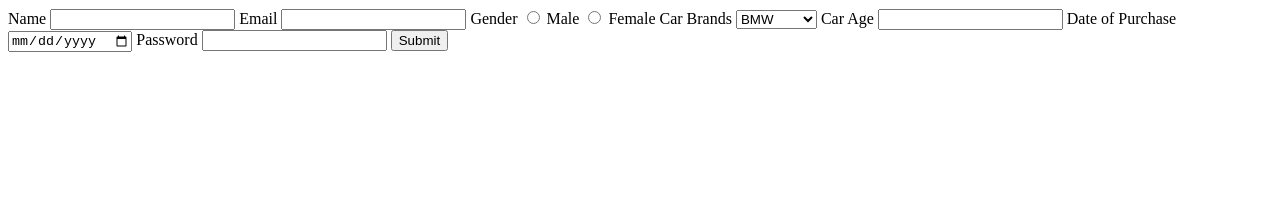
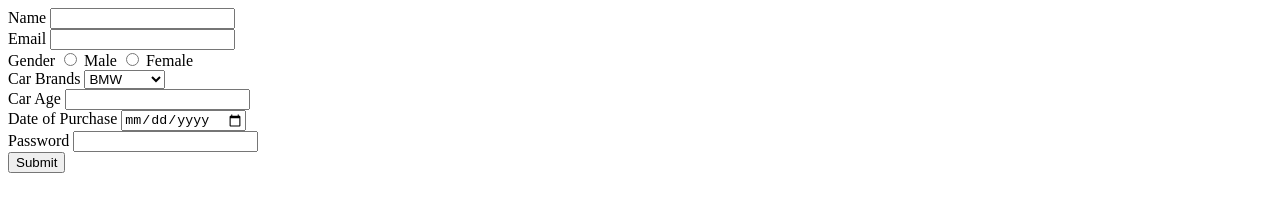
Before and after one commit to acciojob/car-insurance-form-Dhananjay-Chaudhary, a website: page main.html in a window 1280 px wide. Drawn offline with Linux system fonts and the light colour scheme.

Commit message:
created a submission

```diff
--- a/main.html
+++ b/main.html
@@ -9,24 +9,24 @@
 <body>
 	<form action="" method="post">
 		<label for="name">Name</label>
-		<input type="text" name="name" id="name" >
+		<input type="text" name="name" id="name" ><br>
 		<label for="email">Email</label>
-		<input type="email" name="email" id="email" >
+		<input type="email" name="email" id="email" ><br>
 		<label for="gender">Gender</label>
 		<input type="radio" id="gender" name="gender" required> Male
-		<input type="radio" id="gender" name="gender" required> Female
+		<input type="radio" id="gender" name="gender" required> Female<br>
 		<label for=""cars"">Car Brands</label>
 		<select id="cars">
-			<option value="BMW">BMW</option>
-			<option value="Audi">Audi</option>
-			<option value="Mercedez">Mercedez</option>
-		</select>
+			<option value="bmw">BMW</option>
+			<option value="audi">Audi</option>
+			<option value="mercedez">Mercedez</option>
+		</select><br>
 		<label for="carage">Car Age</label>
-		<input type="number" id="carage" >
+		<input type="number" id="carage" ><br>
 		<label for="dop">Date of Purchase</label>
-		<input type="date" id="dop" >
+		<input type="date" id="dop" ><br>
 		<label for="password">Password</label>
-		<input type="password" id="password" >
+		<input type="password" id="password" ><br>
 		<input type="submit" id="btn" value="Submit" >
 	</form>
     <script type="text/javascript" src="./script.js">
```
